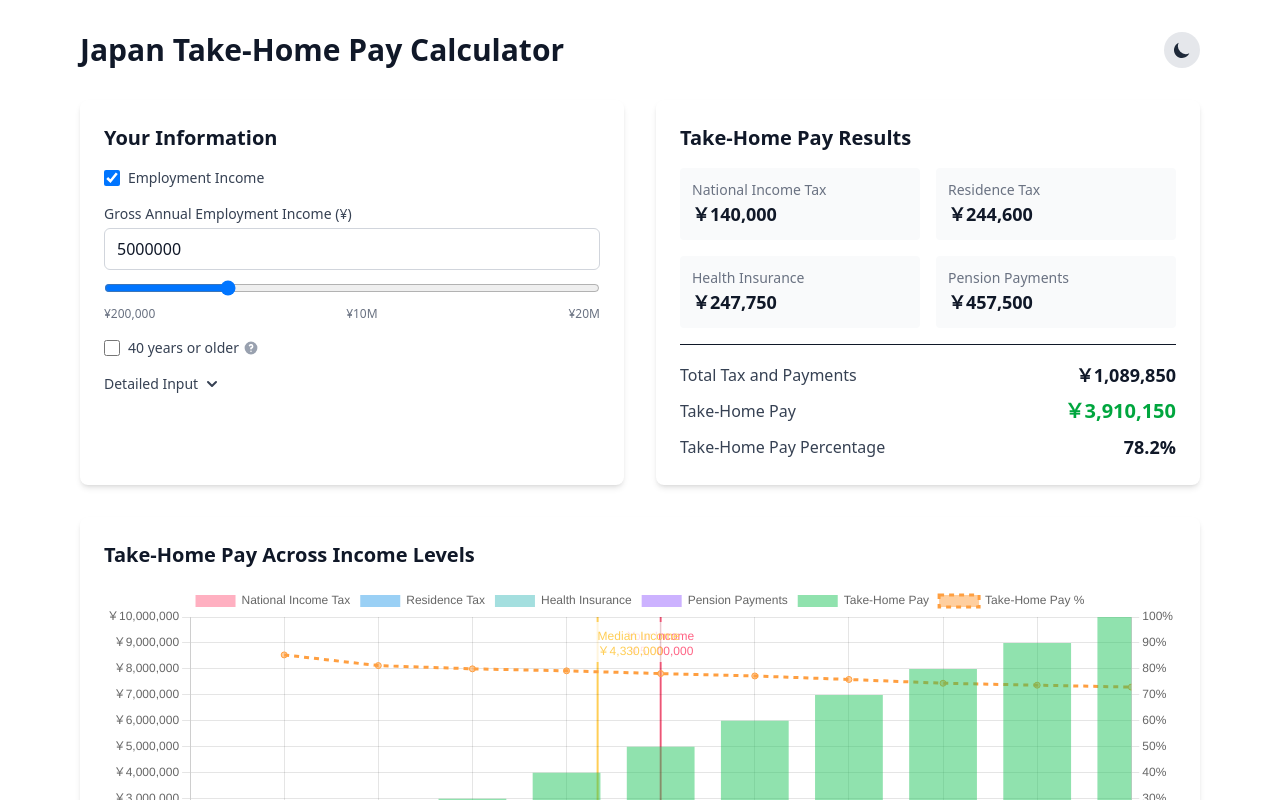
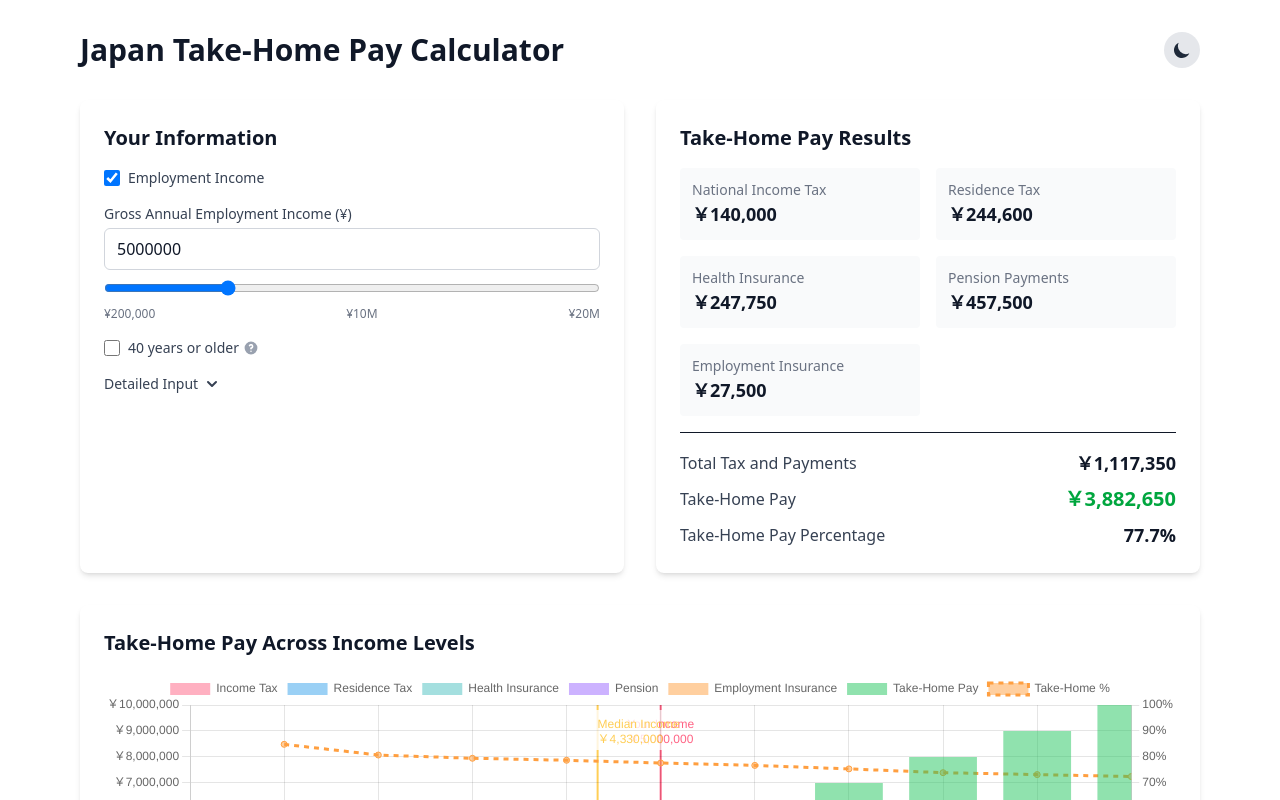
Before and after one commit to shakuzen/kei3, a React (Vite) app: page / in a window 1280 px wide. Shown: the top 800 px of the page. Built offline with nearby package versions, Linux system fonts and the light colour scheme.

Commit message:
Display employment insurance
When employment income is selected, display employment insurance in the results and the chart. Otherwise, it is hidden.

```diff
--- a/index.html
+++ b/index.html
@@ -5,10 +5,7 @@
     <!--<link rel="icon" type="image/svg+xml" href="/vite.svg" />-->
     <meta name="viewport" content="width=device-width, initial-scale=1.0" />
     <title>Japan Take-Home Pay Calculator</title>
-
-    <!-- Async CSS loading -->
-    <link rel="stylesheet" href="/src/index.css" media="print" onload="this.media='all'" />
-    <noscript><link rel="stylesheet" href="/src/index.css" /></noscript>
+    <link rel="stylesheet" href="/src/index.css" />
   </head>
   <body>
     <div id="root"></div>
--- a/src/App.tsx
+++ b/src/App.tsx
@@ -68,7 +68,11 @@ function App() {
         <TakeHomeInputForm inputs={inputs} onInputChange={handleInputChange} />
         {results && (
           <Suspense fallback={<div className="animate-pulse bg-gray-200 dark:bg-gray-700 h-64 rounded-lg"></div>}>
-            <TakeHomeResultsDisplay results={results} annualIncome={inputs.annualIncome} />
+            <TakeHomeResultsDisplay
+              results={results}
+              annualIncome={inputs.annualIncome}
+              isEmploymentIncome={inputs.isEmploymentIncome}
+            />
           </Suspense>
         )}
       </div>
--- a/src/components/TakeHomeCalculator/TakeHomeResults.tsx
+++ b/src/components/TakeHomeCalculator/TakeHomeResults.tsx
@@ -5,9 +5,10 @@ import { formatJPY } from '../../utils/formatters'
 interface TaxResultsProps {
   results: TaxResultsType
   annualIncome: number
+  isEmploymentIncome: boolean
 }
 
-const TakeHomeResultsDisplay: React.FC<TaxResultsProps> = ({ results, annualIncome }) => {
+const TakeHomeResultsDisplay: React.FC<TaxResultsProps> = ({ results, annualIncome, isEmploymentIncome }) => {
   return (
     <div className="bg-white dark:bg-gray-800 p-6 rounded-lg shadow-md">
       <h2 className="text-xl font-semibold mb-4 text-gray-900 dark:text-white">Take-Home Pay Results</h2>
@@ -30,6 +31,12 @@ const TakeHomeResultsDisplay: React.FC<TaxResultsProps> = ({ results, annualInco
             <p className="text-sm text-gray-500 dark:text-gray-400">Pension Payments</p>
             <p className="text-lg font-semibold text-gray-900 dark:text-white">{formatJPY(results.pensionPayments)}</p>
           </div>
+          {isEmploymentIncome && (
+            <div className="bg-gray-50 dark:bg-gray-700 p-3 rounded">
+              <p className="text-sm text-gray-500 dark:text-gray-400">Employment Insurance</p>
+              <p className="text-lg font-semibold text-gray-900 dark:text-white">{formatJPY(results.employmentInsurance)}</p>
+            </div>
+          )}
         </div>
 
         <div className="border-t dark:border-gray-700 pt-4 mt-4">
--- a/src/types/tax.ts
+++ b/src/types/tax.ts
@@ -13,6 +13,7 @@ export interface TakeHomeResults {
   residenceTax: number
   healthInsurance: number
   pensionPayments: number
+  employmentInsurance: number
   totalTax: number
   takeHomeIncome: number
 }
--- a/src/utils/chartConfig.ts
+++ b/src/utils/chartConfig.ts
@@ -80,7 +80,7 @@ export const generateChartData = (chartRange: ChartRange, isEmploymentIncome: bo
   // Create datasets with proper alignment
   const datasets = [
     {
-      label: 'National Income Tax',
+      label: 'Income Tax',
       data: incomePoints.map(income => ({
         x: income,
         y: calculateTaxes(income, isEmploymentIncome, isOver40).nationalIncomeTax
@@ -116,7 +116,7 @@ export const generateChartData = (chartRange: ChartRange, isEmploymentIncome: bo
       stack: 'stack0',
     },
     {
-      label: 'Pension Payments',
+      label: 'Pension',
       data: incomePoints.map(income => ({
         x: income,
         y: calculateTaxes(income, isEmploymentIncome, isOver40).pensionPayments
@@ -127,6 +127,18 @@ export const generateChartData = (chartRange: ChartRange, isEmploymentIncome: bo
       type: 'bar' as const,
       stack: 'stack0',
     },
+    ...(isEmploymentIncome ? [{
+      label: 'Employment Insurance',
+      data: incomePoints.map(income => ({
+        x: income,
+        y: calculateTaxes(income, isEmploymentIncome, isOver40).employmentInsurance
+      })),
+      borderColor: 'rgb(255, 159, 64)',
+      backgroundColor: 'rgba(255, 159, 64, 0.5)',
+      yAxisID: 'y',
+      type: 'bar' as const,
+      stack: 'stack0',
+    }] : []),
     {
       label: 'Take-Home Pay',
       data: incomePoints.map(income => ({
@@ -140,7 +152,7 @@ export const generateChartData = (chartRange: ChartRange, isEmploymentIncome: bo
       stack: 'stack0',
     },
     {
-      label: 'Take-Home Pay %',
+      label: 'Take-Home %',
       data: incomePoints.map(income => {
         const result = calculateTaxes(income, isEmploymentIncome, isOver40)
         return {
--- a/src/utils/taxCalculations.ts
+++ b/src/utils/taxCalculations.ts
@@ -181,6 +181,7 @@ export const calculateTaxes = (income: number, isEmploymentIncome: boolean, isOv
             residenceTax: 0,
             healthInsurance: 0,
             pensionPayments: 0,
+            employmentInsurance: 0,
             totalTax: 0,
             takeHomeIncome: 0
         }
@@ -207,7 +208,7 @@ export const calculateTaxes = (income: number, isEmploymentIncome: boolean, isOv
     let residenceTax = calculateResidenceTax(netIncome, socialInsuranceDeduction);
 
     // Calculate totals
-    const totalTax = nationalIncomeTax + residenceTax + healthInsurance + pensionPayments
+    const totalTax = nationalIncomeTax + residenceTax + healthInsurance + pensionPayments + employmentInsurance
     const takeHomeIncome = income - totalTax
 
     return {
@@ -215,6 +216,7 @@ export const calculateTaxes = (income: number, isEmploymentIncome: boolean, isOv
         residenceTax,
         healthInsurance,
         pensionPayments,
+        employmentInsurance,
         totalTax,
         takeHomeIncome
     }
--- a/vite.config.ts
+++ b/vite.config.ts
@@ -34,7 +34,6 @@ export default defineConfig({
     target: 'es2020'
   },
   optimizeDeps: {
-    include: ['react', 'react-dom'],
-    exclude: ['react-dom/client']
+    include: ['react', 'react-dom', 'react-dom/client']
   }
 })
```
